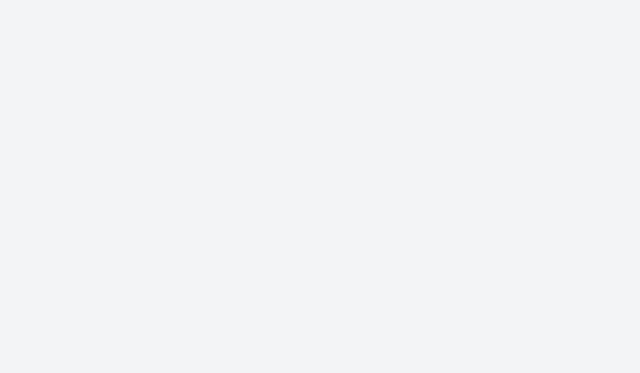
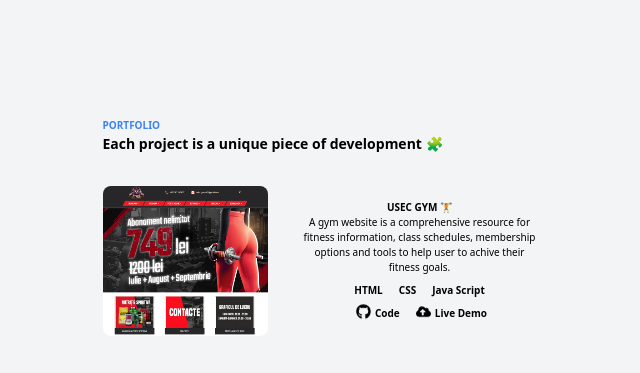
Before and after one commit to VladUngurean/Portfolio-React, a React (Vite) app: page / in a window 1280 px wide. Shown: the part 869-1242 px from the top of the page, without its empty margins (319-959 px from the left). Before the commit the page ends 883 px from the top, so only its background shows below. Built offline with nearby package versions, Linux system fonts and the light colour scheme.

Commit message:
project secction added

```diff
--- a/src/App.jsx
+++ b/src/App.jsx
@@ -3,6 +3,7 @@ import NavBar from "./components/navBar/NavBar";
 import MyIntroduction from "./components/boody/aboutMe/MyIntroduction";
 import TechStack from "./components/boody/aboutMe/TechStack";
 import AboutMe from "./components/boody/aboutMe/AboutMe";
+import MyProjects from "./components/boody/myProjectsSecction/myProjects";
 
 function App() {
   const [count, setCount] = useState(0);
@@ -13,6 +14,7 @@ function App() {
       <MyIntroduction />
       <TechStack />
       <AboutMe />
+      <MyProjects />
     </>
   );
 }
--- a/src/components/boody/aboutMe/AboutMe.jsx
+++ b/src/components/boody/aboutMe/AboutMe.jsx
@@ -3,7 +3,7 @@ export default function AboutMe() {
     <>
       <div className="flex flex-row justify-center items-center my-[200px]">
         <img
-          className="w-[165px] h-[150px] mr-8 rounded-lg"
+          className="w-[180px] h-[150px] mr-8 rounded-lg"
           src="/img/fancy.jpg"
           alt="desk"
         />
--- a/src/components/boody/aboutMe/MyIntroduction.jsx
+++ b/src/components/boody/aboutMe/MyIntroduction.jsx
@@ -3,7 +3,7 @@ import { FaGithub } from "react-icons/fa";
 export default function MyIntroduction() {
   return (
     <>
-      <div className="flex flex-row justify-center py-12">
+      <div className="flex flex-row justify-center mt-[120px] mb-8">
         <div className="flex flex-col">
           <p className="text-lg text-start font-bold max-w-[160px]">
             Front-End React Developer &#128075;
--- /dev/null
+++ b/src/components/boody/myProjectsSecction/myProjects.jsx
@@ -0,0 +1,59 @@
+import {
+  FaCloudUploadAlt,
+  FaDemocrat,
+  FaGithub,
+  FaInbox,
+} from "react-icons/fa";
+
+export default function MyProjects() {
+  return (
+    <>
+      <div className="flex flex-row justify-center py-12">
+        <div className="flex flex-col">
+          <p className=" text-[10px] font-bold text-blue-500">PORTFOLIO</p>
+          <p className=" text-[14px] font-bold mb-8">
+            Each project is a unique piece of development &#129513;
+          </p>
+
+          <div className="flex flex-row justify-center text-center">
+            <img
+              className="w-[165px] h-[150px] mr-8 rounded-lg"
+              src="/img/gym-main.png"
+              alt="desk"
+            />
+            <div className="flex flex-col justify-center">
+              <p className=" text-[10px] font-bold ">USEC GYM &#127947;</p>
+              <p className="text-[10px] max-w-[240px]">
+                A gym website is a comprehensive resource for fitness
+                information, class schedules, membership options and tools to
+                help user to achive their fitness goals.
+              </p>
+              <div className="flex flex-row justify-center">
+                <p className=" text-[10px] font-bold m-2">HTML</p>
+                <p className=" text-[10px] font-bold m-2">CSS</p>
+                <p className=" text-[10px] font-bold m-2">Java Script</p>
+              </div>
+              <div className="flex flex-row justify-center  items-center">
+                <a
+                  className=" text-[10px] font-bold flex flex-row justify-start items-center mr-4"
+                  href="https://github.com/VladUngurean/Gym"
+                >
+                  <FaGithub className="text-[15px] animate-bounce mx-1" />
+                  Code
+                </a>
+
+                <a
+                  className=" text-[10px] font-bold flex flex-row justify-start items-center"
+                  href="https://vladungurean.github.io/Gym/"
+                >
+                  <FaCloudUploadAlt className="text-[15px] animate-bounce mr-1" />
+                  Live Demo
+                </a>
+              </div>
+            </div>
+          </div>
+        </div>
+      </div>
+    </>
+  );
+}
```
Also changed, not shown: public/img/gym-main.png (added).
